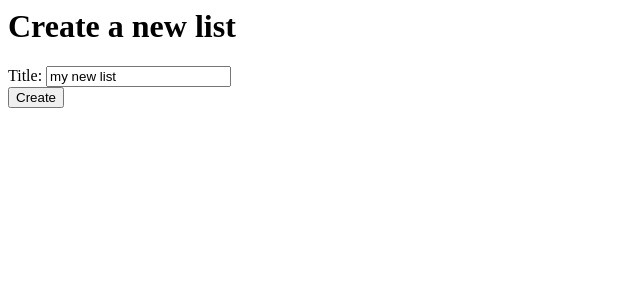
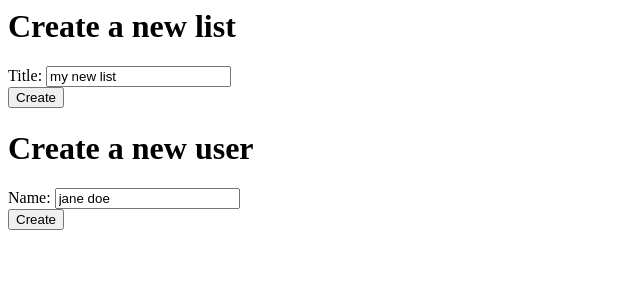
Before and after one commit to Boumtchack/Grocery-list, a Django app: page /mygrocerylist/?type=list in a window 1280 px wide. Shown: the top 300 px of the page, without its empty margins (0-640 px from the left). Run offline with Django 5.2, Linux system fonts and the light colour scheme.

Commit message:
feat(user): add a user that can be associated with lists

```diff
--- a/mygrocerylist/forms.py
+++ b/mygrocerylist/forms.py
@@ -1,11 +1,19 @@
 from django.forms import ModelForm
-from .models import Product, List
+from .models import Product, List, User
+
+
+class UserForm(ModelForm):
+    class Meta:
+        model = User
+        fields = ["name"]
+
 
 class ListForm(ModelForm):
     class Meta:
         model = List
         fields = ["title"]
 
+
 class ProductForm(ModelForm):
     class Meta:
         model = Product
--- a/mygrocerylist/models.py
+++ b/mygrocerylist/models.py
@@ -2,17 +2,28 @@ from django.db import models
 from uuid import uuid4
 
 
-# Create your models here.
+class User(models.Model):
+    id = models.UUIDField(primary_key=True, default=uuid4, editable=False)
+    name = models.CharField(max_length=100, default="jane doe")
+
+    def __str__(self):
+        return self.name
+
+    def get_absolute_url(self):
+        return "/mygrocerylist/u/%s" % self.id
+
 
 class List(models.Model):
     id = models.UUIDField(primary_key=True, default=uuid4, editable=False)
     title = models.CharField(max_length=100, default="my new list")
+    user = models.ForeignKey(User, blank=True, null=True, on_delete=models.SET_NULL)
 
     def __str__(self):
         return self.title
 
     def get_absolute_url(self):
-        return "/mygrocerylist/%s/" % self.id
+        return "/mygrocerylist/l/%s" % self.id
+
 
 class Product(models.Model):
     name = models.CharField(max_length=40)
--- a/mygrocerylist/templates/mygrocerylist/index.html
+++ b/mygrocerylist/templates/mygrocerylist/index.html
@@ -1,7 +1,15 @@
 <h1> Create a new list </h1>
 
-<form method="post">
+<form method="post" action="?type=list">
   {% csrf_token %}
-  {{form}}
+  {{list_form}}
   <button>Create</button>
 </form>
+
+<h1> Create a new user </h1>
+
+<form method="post" action="?type=user">
+  {% csrf_token %}
+  {{user_form}}
+  <button>Create</button>
+</form>
--- a/mygrocerylist/urls.py
+++ b/mygrocerylist/urls.py
@@ -1,9 +1,10 @@
 from django.urls import path
 
-from .views import view_index, view_list
+from .views import view_index, view_list, view_user
 
 app_name = "mygrocerylist"
 urlpatterns = [
     path("", view_index, name="index"),
-    path("<uuid:id>/", view_list, name="list"),
+    path("u/<uuid:id>", view_user, name="user"),
+    path("l/<uuid:id>", view_list, name="list"),
 ]
--- a/mygrocerylist/views.py
+++ b/mygrocerylist/views.py
@@ -1,17 +1,46 @@
 from django.shortcuts import get_object_or_404, render, redirect
-from .models import List, Product
-from .forms import ListForm, ProductForm
+from .models import List, User
+from .forms import ListForm, ProductForm, UserForm
+
 
 def view_index(request):
+    list_form = ListForm()
+    user_form = UserForm()
+
+    if request.method == "POST":
+        type = request.GET["type"]
+        if type == "list":
+            list_form = ListForm(request.POST)
+            if list_form.is_valid():
+                return redirect(list_form.save())
+        elif type == "user":
+            user_form = UserForm(request.POST)
+            if user_form.is_valid():
+                return redirect(user_form.save())
+
+    return render(
+        request,
+        "mygrocerylist/index.html",
+        {"list_form": list_form, "user_form": user_form},
+    )
+
+
+def view_user(request, id):
+    user = get_object_or_404(User, pk=id)
+    lists = List.objects.filter(user=user)
+
     form = ListForm()
     if request.method == "POST":
         form = ListForm(request.POST)
         if form.is_valid():
-            return redirect(form.save())
-        else:
-            form = ListForm()
+            list = form.save(commit=False)
+            list.user_id = user.id
+            list.save()
 
-    return render(request, "mygrocerylist/index.html", {"form": form})
+    return render(
+        request, "mygrocerylist/user.html", {"user": user, "form": form, "lists": lists}
+    )
+
 
 def view_list(request, id):
     list = get_object_or_404(List, pk=id)
```
Also changed, not shown: mygrocerylist/templates/mygrocerylist/user.html (added, +15 -0 lines), mygrocerylist/migrations/0005_user_list_user.py (added).
